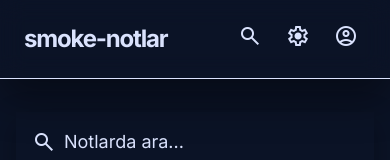
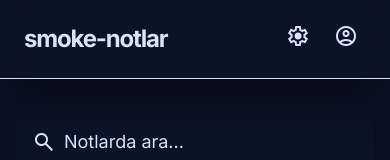
Before and after one commit to hikmetgulsesli/smoke-notlar-003812, a React (Vite) app: page / in a window 390 px wide. Shown: the top 160 px of the page. Built offline with nearby package versions, Linux system fonts and the light colour scheme.

Commit message:
fix(review): address US-005 feedback - tr-TR locale, remove inactive button, Tailwind hover

```diff
--- a/src/App.tsx
+++ b/src/App.tsx
@@ -11,7 +11,7 @@ export default function App() {
 
   const filteredNotes = useMemo(() => {
     if (!searchQuery.trim()) return notes;
-    const query = searchQuery.toLowerCase().trim();
+    const query = searchQuery.toLocaleLowerCase('tr-TR').trim();
     return notes.filter(
       (note) =>
         note.title.toLowerCase().includes(query) ||
@@ -57,13 +57,6 @@ export default function App() {
             />
           </div>
           <div className="flex items-center gap-2" style={{ color: 'var(--color-primary-fixed-dim)' }}>
-            <button
-              className="rounded-full p-2 md:hidden"
-              style={{ transition: 'background-color 200ms ease' }}
-              aria-label="Ara"
-            >
-              <span className="material-symbols-outlined" style={{ fontVariationSettings: "'FILL' 0" }}>search</span>
-            </button>
             <button
               className="rounded-full p-2"
               style={{ transition: 'background-color 200ms ease' }}
--- a/src/components/SearchBar.tsx
+++ b/src/components/SearchBar.tsx
@@ -68,18 +68,11 @@ export function SearchBar({
           onClick={handleClear}
           aria-label="Aramayı temizle"
           data-testid={`search-clear-${variant}`}
-          className={`absolute inset-y-0 right-0 flex items-center ${
+          className={`absolute inset-y-0 right-0 flex items-center hover:text-on-surface transition-colors duration-200 ${
             isMobile ? 'pr-4' : 'pr-3'
           }`}
           style={{
             color: 'var(--color-outline)',
-            transition: 'color 200ms ease, transform 150ms ease',
-          }}
-          onMouseEnter={(e) => {
-            (e.currentTarget as HTMLButtonElement).style.color = 'var(--color-on-surface)';
-          }}
-          onMouseLeave={(e) => {
-            (e.currentTarget as HTMLButtonElement).style.color = 'var(--color-outline)';
           }}
         >
           <span className="material-symbols-outlined">close</span>
```
